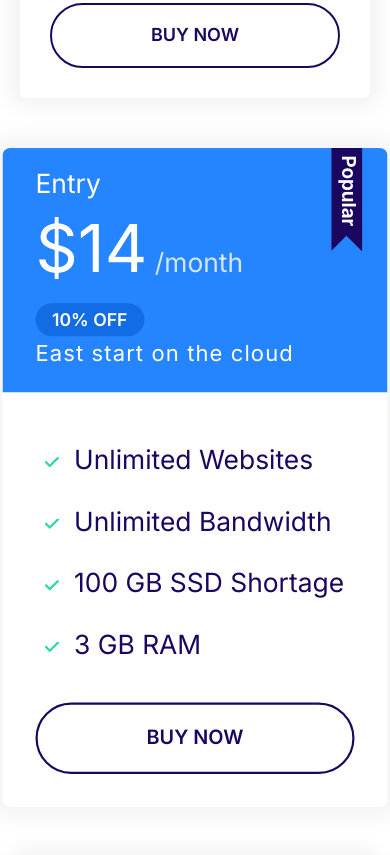
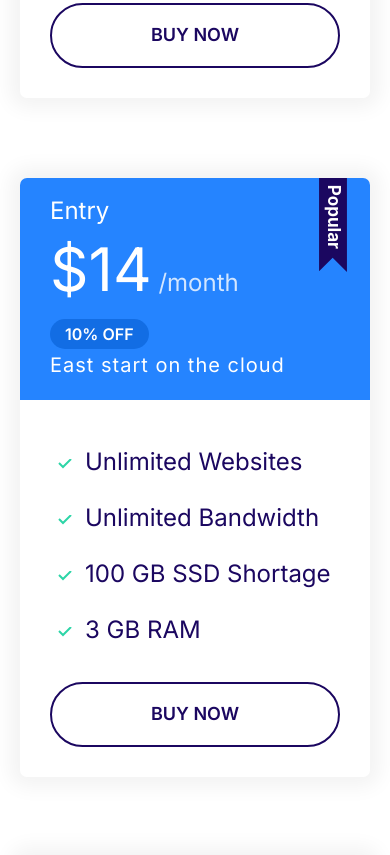
Before and after one commit to Edjery/edmoshified, a website built with Parcel: page index.html in a window 390 px wide. Shown: the part 2269-3124 px from the top of the page. Built offline with nearby package versions, Linux system fonts and the light colour scheme.

Commit message:
fixed white line on mobile

```diff
--- a/css/style.css
+++ b/css/style.css
@@ -385,7 +385,7 @@ a {
 }
 
 .plan--popular {
-    transform: scale(1.1);
+    transform: scale(1);
 }
 
 .plan--popular .card__header {
@@ -405,10 +405,6 @@ a {
     transform: scale(1.05);
 }
 
-.plan--popular:hover {
-    transform: scale(1.15);
-}
-
 @media screen and (min-width: 1024px) {
     .plan__name {
         font-size: 1.4rem;
@@ -425,6 +421,11 @@ a {
     .plan__description{
         font-size: 1.7rem;
     }
+
+    .plan--popular:hover {
+        transform: scale(1.15);
+    }
+
 }
 
 /* Media */
```
